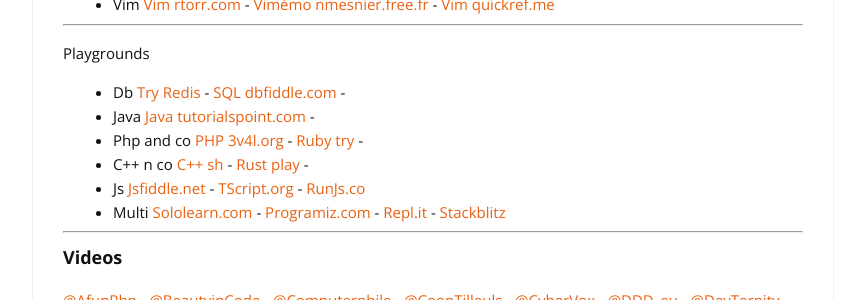
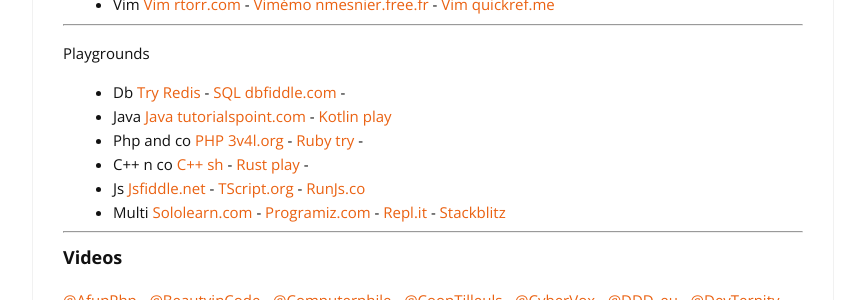
Before and after one commit to cylmat/cylmat.github.io, a Jekyll site: the page built from _pages/USEFUL.md, in a window 1280 px wide and 900 px high, scrolled down 2274 px. Shown: the part 231-531 px from the top of the window, without its empty margins (207-1072 px from the left). Built offline with Jekyll 4.4.1, drawn with Linux system fonts in a browser that asks for light colours; nearby versions of some CDN libraries.

Commit message:
Update USEFUL.md

```diff
--- a/_pages/USEFUL.md
+++ b/_pages/USEFUL.md
@@ -110,7 +110,7 @@
 ---
 Playgrounds
 * Db [Try Redis](https://try.redis.io) - [SQL dbfiddle.com](https://www.db-fiddle.com) -
-* Java [Java tutorialspoint.com](https://www.tutorialspoint.com/compile_java_online.php) -
+* Java [Java tutorialspoint.com](https://www.tutorialspoint.com/compile_java_online.php) - [Kotlin play](https://play.kotlinlang.org)
 * Php and co [PHP 3v4l.org](https://3v4l.org) - [Ruby try](https://try.ruby-lang.org/playground) -
 * C++ n co [C++ sh](https://cpp.sh) - [Rust play](https://play.rust-lang.org) -
 * Js [Jsfiddle.net](https://jsfiddle.net/) - [TScript.org](https://www.typescriptlang.org/play) - [RunJs.co](https://runjs.co)
```
